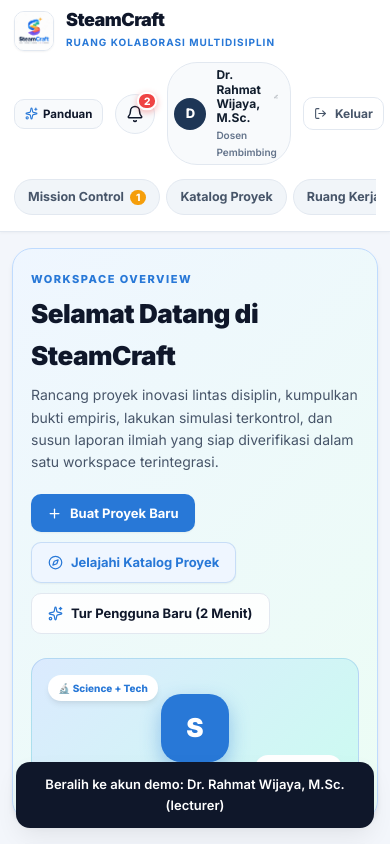
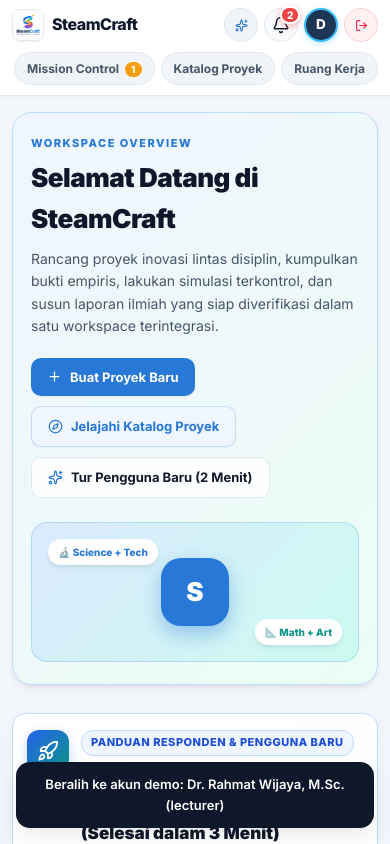
Before and after one commit to nazaa-arch/steamcraft, a React (Vite) app: page / in a window 390 px wide. Both pictures are taken after a click on the button 195 px from the left and 784 px from the top of the page. Shown: the top 844 px of the page. Built offline with nearby package versions, Linux system fonts and the light colour scheme.

Commit message:
fix(topbar): streamline mobile header into compact app bar and horizontal sub-nav

```diff
--- a/src/components/layout/Topbar.tsx
+++ b/src/components/layout/Topbar.tsx
@@ -278,7 +278,7 @@
         {/* Quick Tour / Panduan Button */}
         <button
           type="button"
-          className="btn btn-ghost btn-sm"
+          className="btn btn-ghost btn-sm topbar-tour-btn"
           onClick={() => openModal('quickTour')}
           style={{
             padding: '5px 10px',
@@ -295,7 +295,7 @@
           title="Buka Panduan & Tur Alur Riset STEAM-Craft"
         >
           <Sparkles size={13} style={{ color: 'var(--primary)' }} />
-          <span>Panduan</span>
+          <span className="tour-text">Panduan</span>
         </button>
 
         {/* Notification Bell Dropdown */}
@@ -455,12 +455,12 @@
 
         {/* Logout Button */}
         <button
-          className="btn btn-ghost btn-sm"
+          className="btn btn-ghost btn-sm topbar-logout-btn"
           onClick={logout}
           title="Keluar"
         >
           <LogOut size={13} />
-          <span>Keluar</span>
+          <span className="logout-text">Keluar</span>
         </button>
       </div>
     </header>
--- a/src/index.css
+++ b/src/index.css
@@ -1098,3 +1098,173 @@
     margin-bottom: 18px !important;
   }
 }
+
+/* ==================== STREAMLINED MOBILE HEADER (TOPBAR) ==================== */
+@media (max-width: 640px) {
+  .topbar {
+    height: auto !important;
+    padding: 8px 12px 6px 12px !important;
+    display: flex !important;
+    flex-wrap: wrap !important;
+    align-items: center !important;
+    justify-content: space-between !important;
+    gap: 6px 8px !important;
+  }
+
+  .brand {
+    display: flex !important;
+    align-items: center !important;
+    gap: 8px !important;
+    text-decoration: none !important;
+    flex-shrink: 0 !important;
+  }
+
+  .brand-logo-img {
+    width: 32px !important;
+    height: 32px !important;
+    border-radius: 8px !important;
+  }
+
+  .brand-text h2 {
+    font-size: 16px !important;
+    font-weight: 800 !important;
+    line-height: 1.1 !important;
+    margin: 0 !important;
+  }
+
+  .brand-text span {
+    display: none !important;
+  }
+
+  .user-controls {
+    display: flex !important;
+    align-items: center !important;
+    gap: 6px !important;
+    margin-left: auto !important;
+    flex-shrink: 0 !important;
+  }
+
+  #devModeIndicator {
+    padding: 3px 8px !important;
+    font-size: 10px !important;
+    border-radius: 12px !important;
+  }
+
+  #devModeIndicator span:last-child {
+    font-size: 10px !important;
+  }
+
+  /* Panduan / Quick Tour icon button */
+  .topbar-tour-btn {
+    width: 34px !important;
+    height: 34px !important;
+    min-width: 34px !important;
+    padding: 0 !important;
+    border-radius: 50% !important;
+    display: inline-flex !important;
+    align-items: center !important;
+    justify-content: center !important;
+    background: #f1f5f9 !important;
+    border: 1px solid #e2e8f0 !important;
+  }
+
+  .topbar-tour-btn .tour-text {
+    display: none !important;
+  }
+
+  /* Notifikasi Bell icon button */
+  .notif-bell-btn {
+    width: 34px !important;
+    height: 34px !important;
+    min-width: 34px !important;
+    padding: 0 !important;
+    border-radius: 50% !important;
+    display: inline-flex !important;
+    align-items: center !important;
+    justify-content: center !important;
+  }
+
+  /* User Profile Avatar Pill */
+  .user-badge {
+    padding: 0 !important;
+    background: transparent !important;
+    border: none !important;
+    box-shadow: none !important;
+    transform: none !important;
+    cursor: pointer !important;
+    display: flex !important;
+    align-items: center !important;
+  }
+
+  .user-badge:hover,
+  .user-badge:focus-visible,
+  .user-badge:active {
+    background: transparent !important;
+    border: none !important;
+    box-shadow: none !important;
+    transform: scale(0.96) !important;
+  }
+
+  .user-badge .user-info {
+    display: none !important;
+  }
+
+  .user-badge .user-avatar {
+    width: 34px !important;
+    height: 34px !important;
+    min-width: 34px !important;
+    font-size: 13.5px !important;
+    border-radius: 50% !important;
+    border: 2px solid #38bdf8 !important;
+    box-shadow: 0 2px 6px rgba(56, 189, 248, 0.25) !important;
+  }
+
+  /* Keluar / Logout icon button */
+  .topbar-logout-btn {
+    width: 34px !important;
+    height: 34px !important;
+    min-width: 34px !important;
+    padding: 0 !important;
+    border-radius: 50% !important;
+    display: inline-flex !important;
+    align-items: center !important;
+    justify-content: center !important;
+    background: #fff1f2 !important;
+    border: 1px solid #fecdd3 !important;
+    color: #e11d48 !important;
+  }
+
+  .topbar-logout-btn .logout-text {
+    display: none !important;
+  }
+
+  /* Sub-Navigation Row */
+  .nav {
+    order: 3 !important;
+    width: 100% !important;
+    max-width: 100% !important;
+    margin-top: 2px !important;
+    display: flex !important;
+    gap: 6px !important;
+    overflow-x: auto !important;
+    padding: 2px 2px 4px 2px !important;
+    -webkit-overflow-scrolling: touch !important;
+    scrollbar-width: none !important;
+  }
+
+  .nav::-webkit-scrollbar {
+    display: none !important;
+  }
+
+  .nav button {
+    flex-shrink: 0 !important;
+    padding: 6px 12px !important;
+    font-size: 12px !important;
+    font-weight: 700 !important;
+    border-radius: 20px !important;
+  }
+
+  .notif-dropdown {
+    top: 58px !important;
+  }
+}
```
